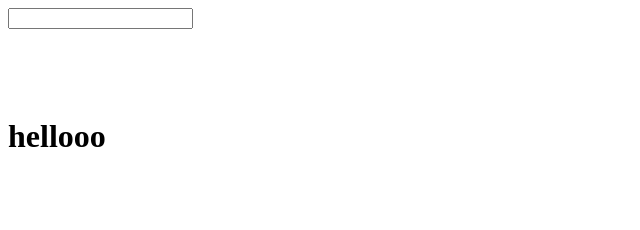
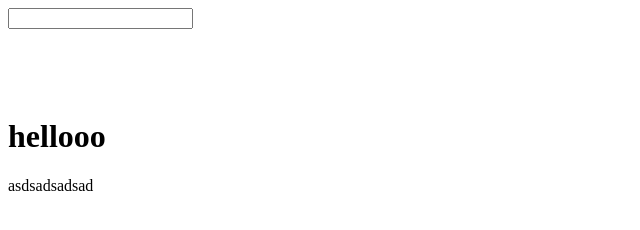
Before and after one commit to mernkochitrainer/neethus, a plain HTML site: page index.html in a window 1280 px wide. Shown: the whole page, without its empty margins (0-640 px from the left). Drawn offline with Linux system fonts and the light colour scheme.

Commit message:
fourth commit

```diff
--- a/index.html
+++ b/index.html
@@ -24,6 +24,9 @@
     <p id="err" class="err">enter a valid email</p>
 
     <h1>hellooo</h1>
+
+
+    <p>asdsadsadsad</p>
 
 
 
```
